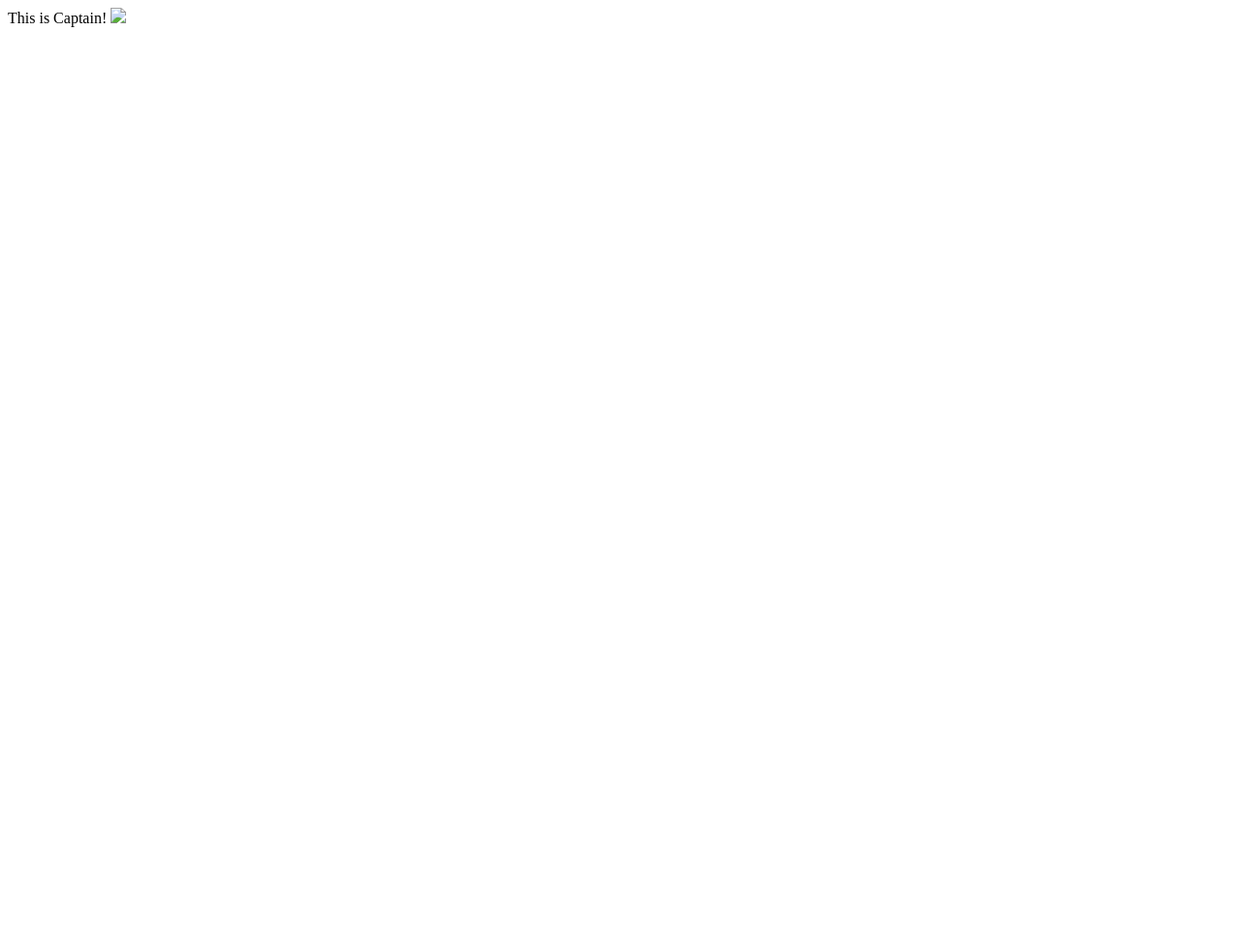
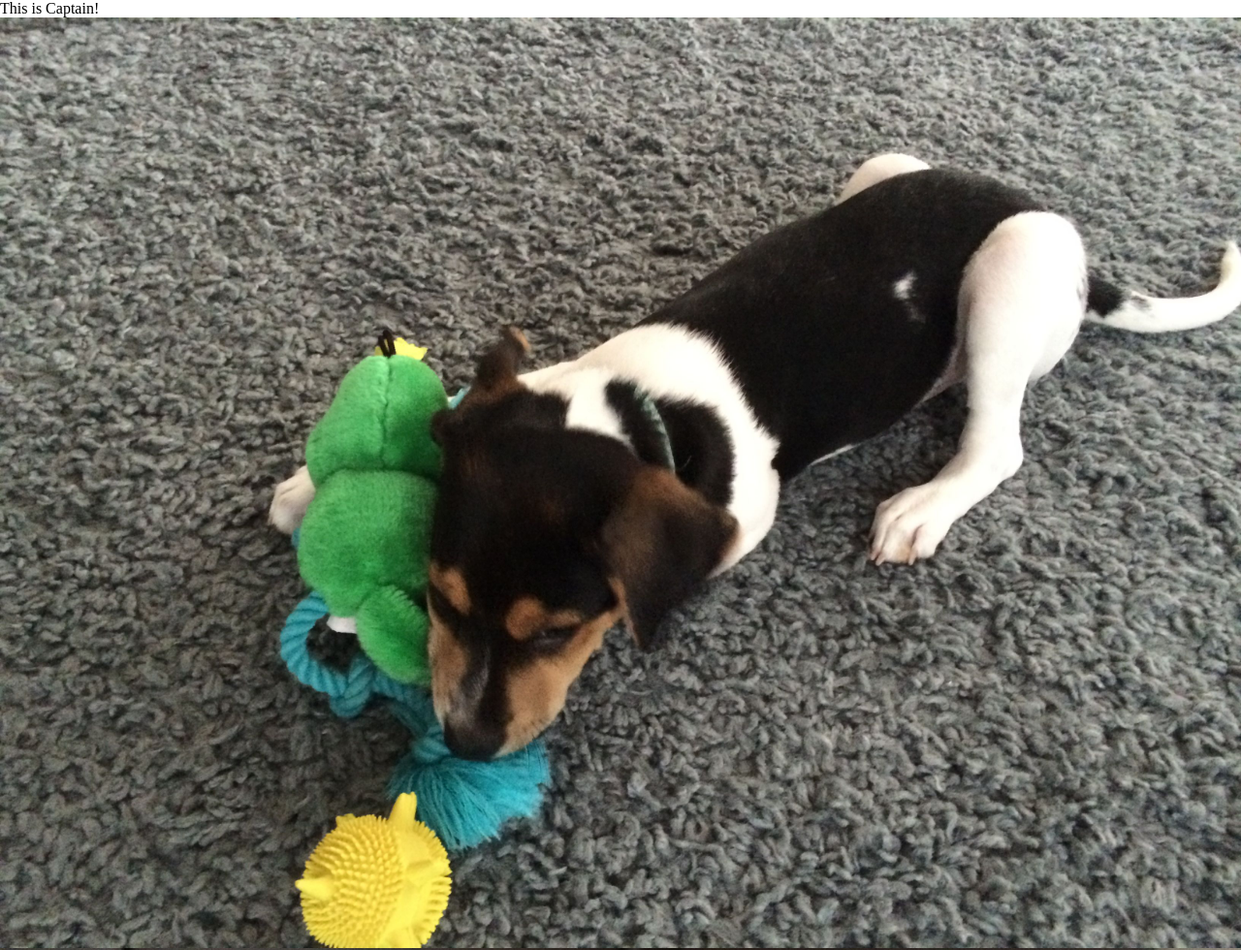
Before and after one commit to welchse/Captain, a plain HTML site: page docs/index.html in a window 1280 px wide. Shown: the top 980 px of the page at 97% size. Before the commit the page ends 800 px from the top, so only its background shows below. Drawn offline with Linux system fonts and the light colour scheme.

Commit message:
images of Captain

```diff
--- a/docs/index.html
+++ b/docs/index.html
@@ -1,9 +1,25 @@
+<!DOCTYPE html>
 <html>
 <head>
+<style>
+* {
+  padding: 0;
+  margin: 0;
+}
+.fit {
+  max-width: 100%;
+  max-height: 100%;
+}
+.center {
+  display: block;
+  margin: auto;
+}
+</style><head>
 <title>The greatest American Foxhound mix - Captain!</title>
 </head>
 <body>
 <p>This is Captain!
-<img src="./images/Captain_0001.jpg">
+<img class="center fit" src="./images/Captain_0001.jpg">
+<img class="center fit" src="./images/Captain_0002.jpg">
 </body>
 </html>
```
Also changed, not shown: docs/images/Captain_0001.jpg (added), docs/images/Captain_0002.jpg (added).
